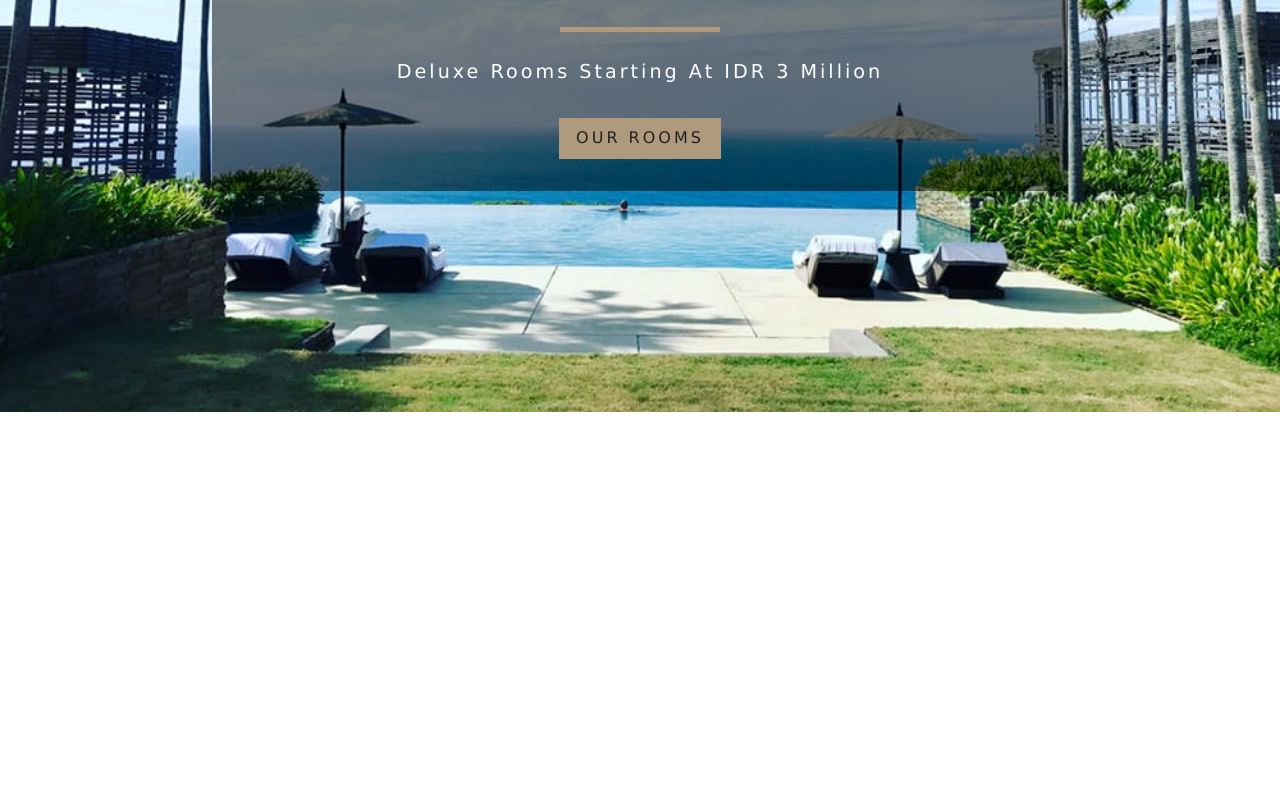
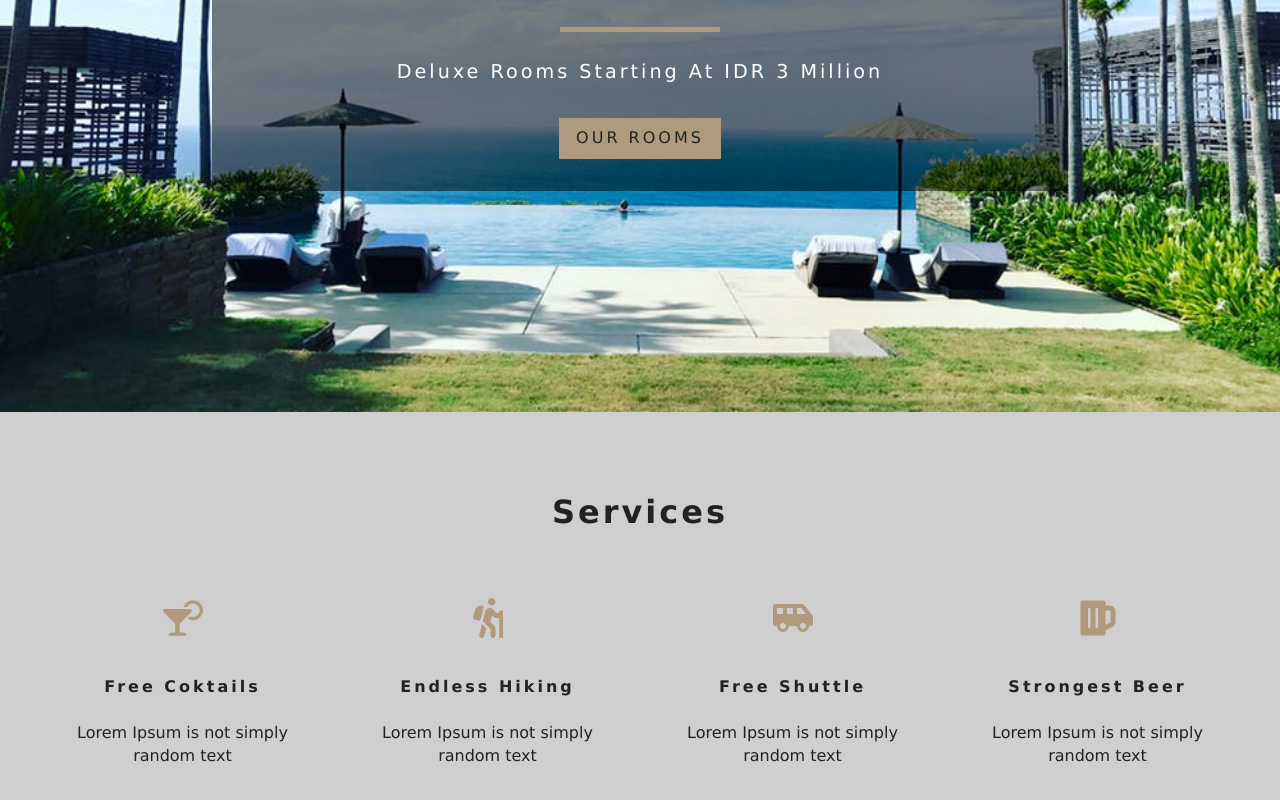
Before and after one commit to masendhy/LodjiGandrungResort, a React (Create React App) app: page / in a window 1280 px wide. Shown: the part 388-1188 px from the top of the page. Before the commit the page ends 800 px from the top, so only its background shows below. Built offline with nearby package versions, Linux system fonts and the light colour scheme.

Commit message:
App,services and Home page adited

```diff
--- a/src/App.css
+++ b/src/App.css
@@ -252,6 +252,7 @@
 }
 .services h6 {
   letter-spacing: var(--mainSpacing);
+  text-transform: capitalize;
 }
 .services p {
   width: 80%;
--- a/src/component/Services.js
+++ b/src/component/Services.js
@@ -1,13 +1,50 @@
-import React, { Component } from 'react'
+import React, { Component } from 'react';
+import{FaCocktail,FaHiking,FaBeer, FaShuttleVan} from 'react-icons/fa';
 import Title from './Title'
 
 
 export default class Services extends Component {
+    state={
+        services:[
+            {
+                icon:<FaCocktail/>,
+                title:'free coktails',
+                info:'Lorem Ipsum is not simply random text',
+            },
+            {
+                icon:<FaHiking/>,
+                title:'Endless Hiking',
+                info:'Lorem Ipsum is not simply random text',
+            },
+            {
+                icon:<FaShuttleVan/>,
+                title:'free Shuttle',
+                info:'Lorem Ipsum is not simply random text',
+            },
+            {
+                icon:<FaBeer/>,
+                title:'Strongest Beer',
+                info:'Lorem Ipsum is not simply random text',
+            }
+
+        ]
+    }
     render() {
         return (
-            <div>
-                hello from services
-            </div>
+            <section className="services">
+                <Title title="services"/>
+                <div className="services-center">
+                    {this.state.services.map((item,index)=>{
+                        return<article key={index} className="service">
+                            <span>{item.icon}</span>
+                            <h6>{item.title}</h6>
+                            <p>{item.info}</p>
+                        </article>
+                    })}
+
+                </div>
+
+            </section>
         )
     }
 }
--- a/src/pages/Home.js
+++ b/src/pages/Home.js
@@ -2,9 +2,12 @@
 import Hero from '../component/Hero';
 import Banner from '../component/Banner';
 import {Link} from 'react-router-dom'
+import Services from '../component/Services'
+
 
 export default function Home() {
     return (
+        <>
     <Hero>
         <Banner title='luxurious rooms' subtitle='deluxe rooms starting at IDR 3 Million'>
     <Link to="/rooms" className="btn-primary">
@@ -12,5 +15,7 @@
         </Link>
         </Banner>
     </Hero>
+    <Services/>
+    </>
     )
 }
```
